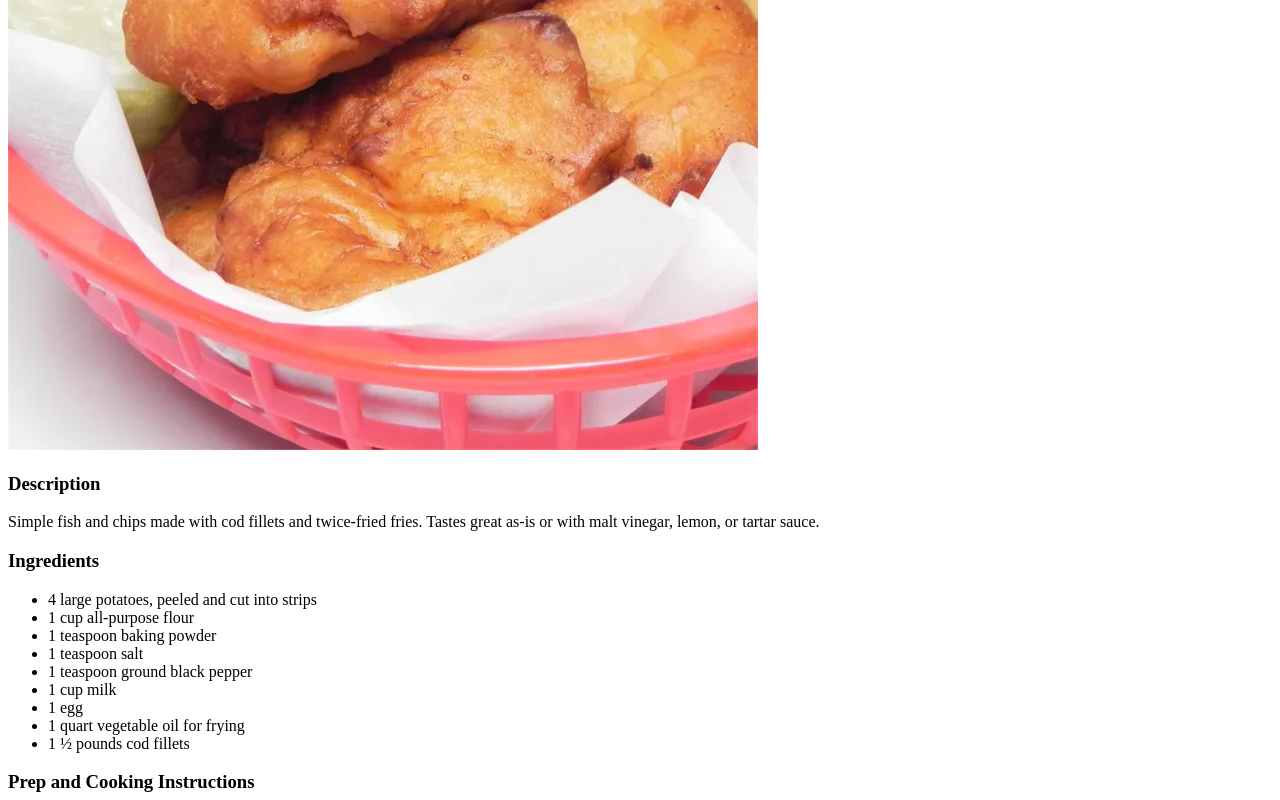
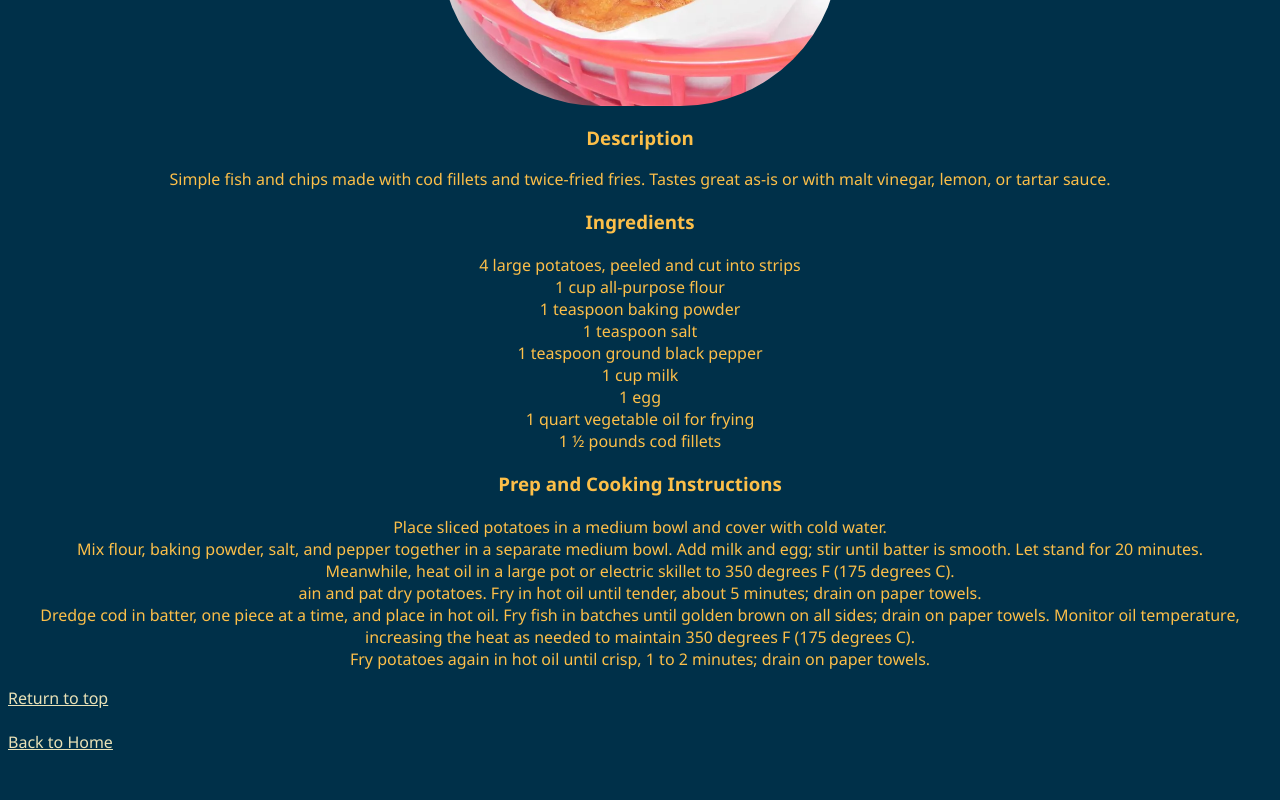
Before and after one commit to k-emery963/odin-recipes, a plain HTML site: page pages/fish-and-chips.html in a window 1280 px wide. Shown: the part 380-1180 px from the top of the page. After the commit the page ends 1141 px from the top, so only its background shows below. Drawn offline with Linux system fonts and the light colour scheme.

Commit message:
Updated the styling
Added styling to change:
-Background colour
-Font colour
-Font family
-Text alignment
-Aligned img to centre

```diff
--- a/css/styles.css
+++ b/css/styles.css
@@ -1,8 +1,37 @@
-h1{
-    color: blue;
+*{
+    font-family: 'Segoe UI', Tahoma, Geneva, Verdana, sans-serif;
+}
+
+body{
+    background-color: #003049;
+}
+
+h1, h3, p, li {
+    color: #FCBF49;
+    text-align: center;
 }
 
 .recipe-image{
     height: 400px;
     width: 400px;
+    border-radius: 40%;
+    display: block;
+    margin-left: auto;
+    margin-right: auto;
 }
+.recipe-image:hover{
+    height: 500px;
+    width: 500px;
+}
+
+ul, ol{
+    list-style-type: none;
+    padding: 1px;
+}
+
+a{
+    color:#EAE2B7;
+    display: block;
+    margin-left: auto;
+    margin-right: auto;
+}
--- a/pages/fish-and-chips.html
+++ b/pages/fish-and-chips.html
@@ -8,7 +8,7 @@
     </head>
     <body>
         <h1>Fish and Chips</h1>
-        <img src="../images/fish-and-chips.webp" alt="Fish and Chips">
+        <img src="../images/fish-and-chips.webp" alt="Fish and Chips" class="recipe-image">
         <h3>Description</h3>
         <p>Simple fish and chips made with cod fillets and twice-fried fries. Tastes great as-is or with malt vinegar, lemon, or tartar sauce.</p>
         <h3>Ingredients</h3>
```
